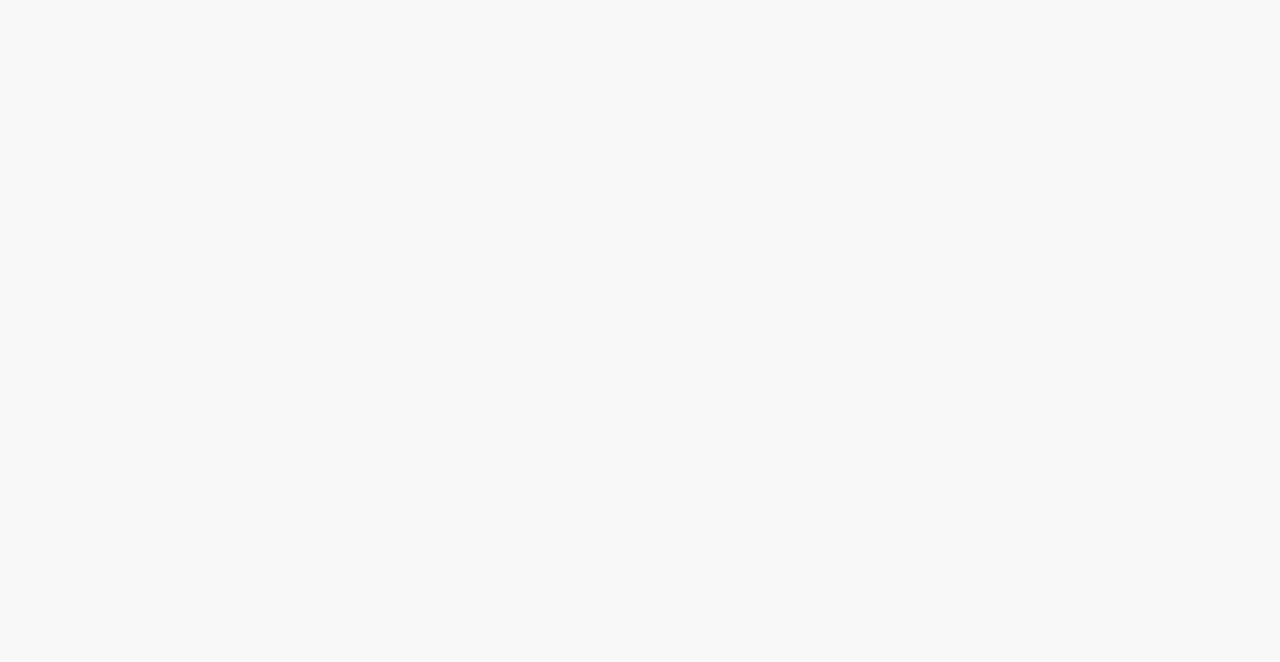
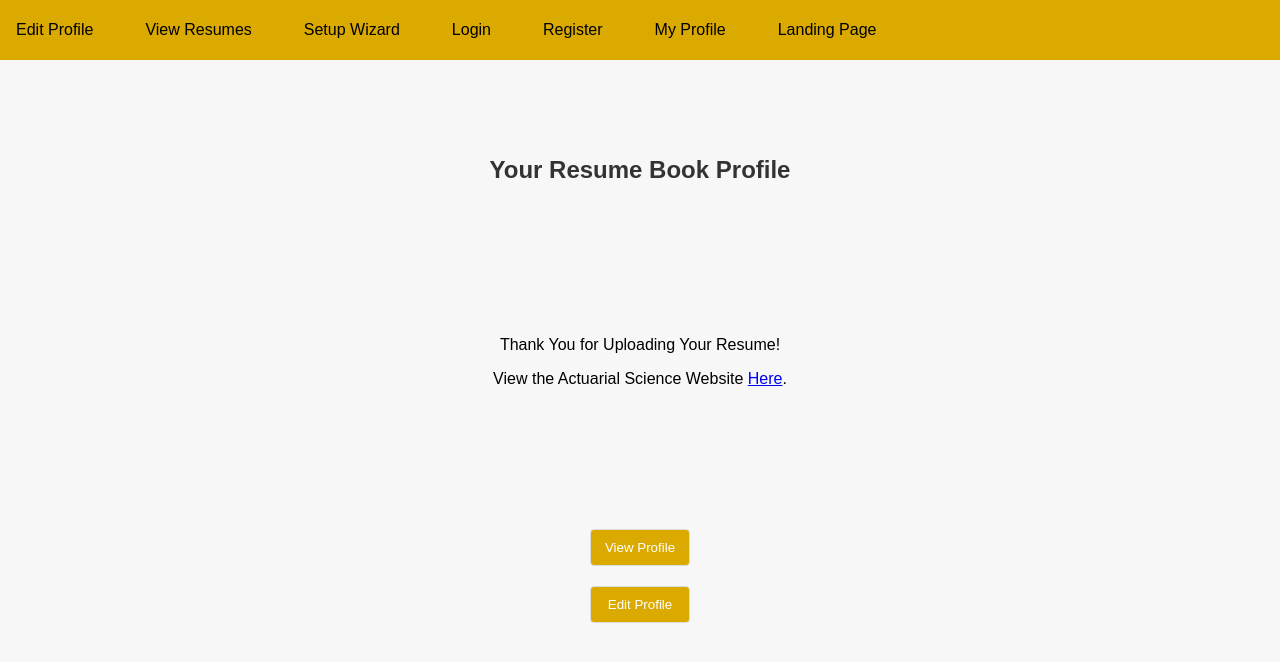
Before and after one commit to xipengwang-alex/Resume-Viewer, a React (Create React App) app in the folder client/: page /landing in a window 1280 px wide. Before the commit this address had no page. Shown: the top 662 px of the page. Built offline with nearby package versions, Linux system fonts and the light colour scheme; no server answers.

Commit message:
Added Landing Page

```diff
--- a/client/src/App.js
+++ b/client/src/App.js
@@ -9,6 +9,7 @@ import LoginPage from './components/LoginPage';
 import RegistrationPage from './components/RegistrationPage';
 import UserProfile from './components/UserProfile';
 import BasicLayout from './BasicLayout';
+import LandingPage from './components/LandingPage';
 import './styles.css';
 
 
@@ -22,6 +23,7 @@ function App() {
                     <Route path="/login" element={<LoginPage />} />
                     <Route path="/register" element={<RegistrationPage />} />
                     <Route path="/myprofile" element={<UserProfile />} />
+                    <Route path="/landing" element={<LandingPage />} />
                 </Route>
 
                 <Route path="/setup" element={<BasicLayout />}>
@@ -92,6 +94,7 @@ function WithTopBarLayout() {
               <li><Link to="/login">Login</Link></li>
               <li><Link to="/register">Register</Link></li>
               <li><Link to="/myprofile">My Profile</Link></li>
+              <li><Link to="/landing">Landing Page</Link></li>
             </ul>
             {profile && (
               <div className="profile-section">
--- /dev/null
+++ b/client/src/components/LandingPage.js
@@ -0,0 +1,33 @@
+import React from 'react';
+import { useNavigate, useLocation } from 'react-router-dom';
+import Setup4 from './Setup4';
+
+function LandingPage() {
+  const navigate = useNavigate();
+  const location = useLocation();
+  const showSuccess = location.state && location.state.showSuccess;
+
+  const handleEditProfile = () => {
+    navigate('/upload');
+  };
+
+  const handleViewProfile = () => {
+    navigate('/myprofile');
+  };
+
+  return (
+    <div className="landing-page">
+      <Setup4 showSuccess={showSuccess} />
+      <div className="button-container">
+        <button className="button gold" onClick={handleViewProfile}>
+          View Profile
+        </button>
+        <button className="button gold" onClick={handleEditProfile}>
+          Edit Profile
+        </button>
+      </div>
+    </div>
+  );
+}
+
+export default LandingPage;
--- a/client/src/components/Setup.css
+++ b/client/src/components/Setup.css
@@ -189,3 +189,13 @@
   width: 100%;
   height: 90%;
 }
+
+
+
+.button-container {
+  display: flex;
+  flex-direction: column;
+  align-items: center;
+  margin-top: 100px;
+  gap: 10px;
+}
--- a/client/src/components/Setup4.js
+++ b/client/src/components/Setup4.js
@@ -1,16 +1,14 @@
 import React from 'react';
 
-function Setup4({ formData, setFormData }) {
-  const handleChange = (e) => {
-    const { name, value } = e.target;
-    setFormData({ ...formData, [name]: value });
-  };
+function Setup4({ formData, setFormData, showSuccess = false}) {
 
   return (
     <div className="content">
       <h1>Your Resume Book Profile</h1>
 
-      <p><br/><br/><br/><br/><br/><br/><br/><br/>Success!</p>
+      <br/><br/><br/><br/><br/><br/><br/>
+
+      {showSuccess && <p>Success!</p>}
 
       <p>Thank You for Uploading Your Resume!</p>
 
--- a/client/src/components/SetupWizard.js
+++ b/client/src/components/SetupWizard.js
@@ -34,7 +34,7 @@ function SetupWizard() {
   };
 
   const handleEditProfile = () => {
-    navigate('/upload');
+    navigate('/myprofile');
   };
 
   const handleSubmit = async () => {
@@ -66,7 +66,7 @@ function SetupWizard() {
 
       console.log(response.data.message);
 
-      nextStep();
+      navigate('/landing', { state: { showSuccess: true } });
     } catch (error) {
       console.error(error);
     }
@@ -92,7 +92,7 @@ function SetupWizard() {
         {currentStep === 1 ? (
           <button className="button gold" onClick={handleStart}>Get Started</button>
         ) : currentStep === totalSteps ? (
-          <button className="button gold" onClick={handleEditProfile}>Edit Profile</button>
+          <button className="button gold" onClick={handleEditProfile}>View Profile</button>
         ) : currentStep === totalSteps - 1 ? (
           <button className="button gold" onClick={handleSubmit}>Submit</button>
         ) : (
--- a/client/src/components/UploadPage.js
+++ b/client/src/components/UploadPage.js
@@ -39,6 +39,9 @@ function UploadPage() {
     setFile(file);
   };
 
+  const handleCancel = () => {
+    navigate('/landing');
+  };
 
   const handleSave = async () => {
     try {
@@ -68,7 +71,7 @@ function UploadPage() {
       });
 
       console.log(response.data.message);
-      navigate('/resumes');
+      navigate('/landing', { state: { showSuccess: true } });
     } catch (error) {
       console.error(error);
     }
@@ -93,7 +96,7 @@ function UploadPage() {
             />
 
             <div className="navigation-container edit">
-                <button className="button black">Cancel</button>
+                <button className="button black" onClick={handleCancel}>Cancel</button>
                 <button className="button gold" onClick={handleSave}>Save</button>
             </div>
         </div>
--- a/client/src/components/UserProfile.js
+++ b/client/src/components/UserProfile.js
@@ -1,9 +1,11 @@
 import React, { useEffect, useState } from 'react';
+import { useNavigate } from 'react-router-dom';
 import axios from 'axios';
 import Setup2 from './Setup2';
 import Setup3 from './Setup3';
 
 function UserProfile() {
+    const navigate = useNavigate();
     const [profile, setProfile] = useState(null);
 
     useEffect(() => {
@@ -23,6 +25,11 @@ function UserProfile() {
         fetchProfile();
     }, []);
 
+
+    const handleBack = () => {
+        navigate('/landing');
+      };
+
     return (
         <div className="upload-page">
             {profile ? (
@@ -39,6 +46,9 @@ function UserProfile() {
                     className="upload-page-content"
                     readOnly={true}
                     />
+                    <div className="button-container">
+                        <button className="button black" onClick={handleBack}>Back</button>
+                    </div>
                 </>
             ) : (
                 <p>Retrieving your profile...</p>
--- a/client/src/styles.css
+++ b/client/src/styles.css
@@ -206,7 +206,7 @@ button {
     width: 40px;
     height: 40px;
     border-radius: 50%;
-    background-color: #545454;
+    background-color: #666;
     color: white;
     display: flex;
     align-items: center;
```
